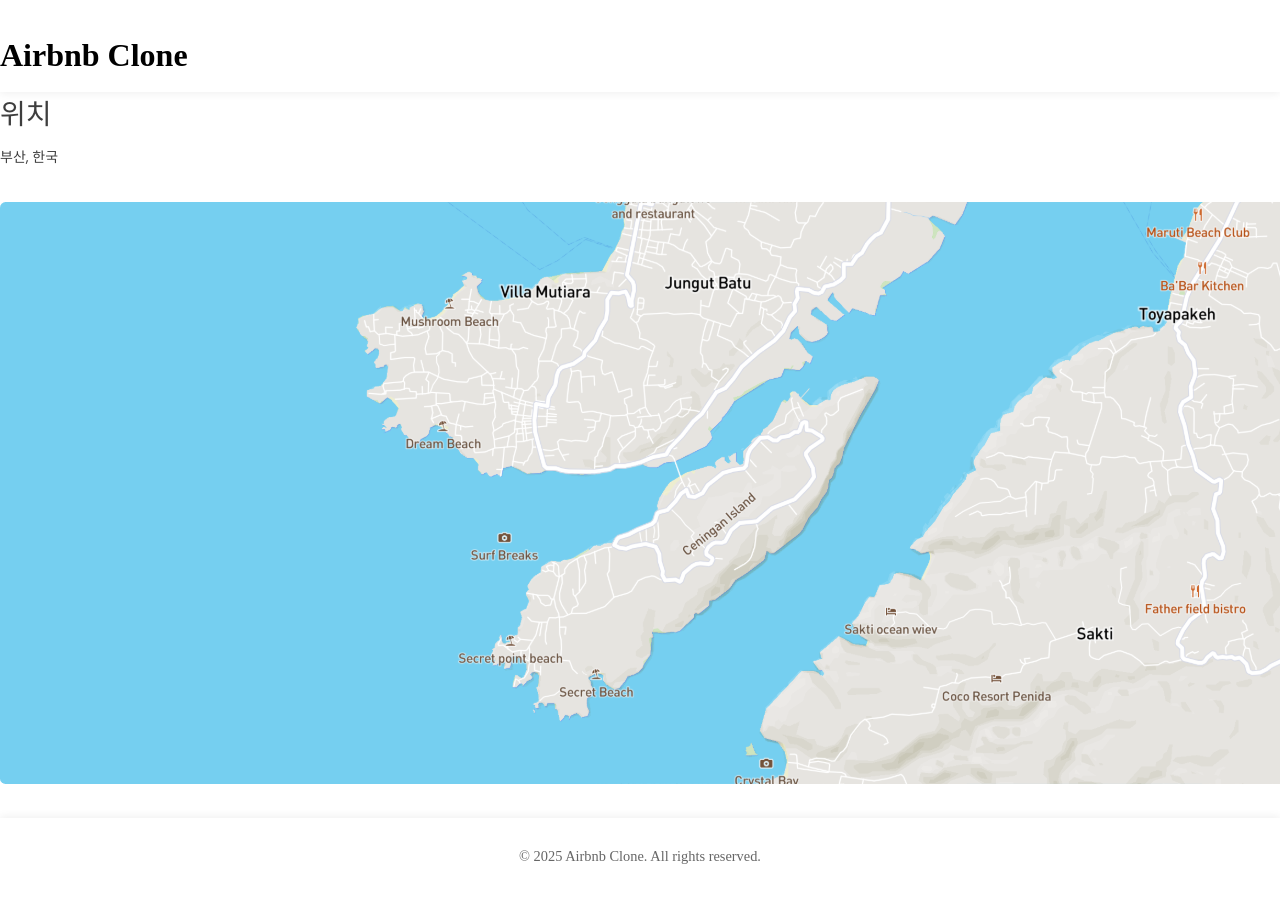
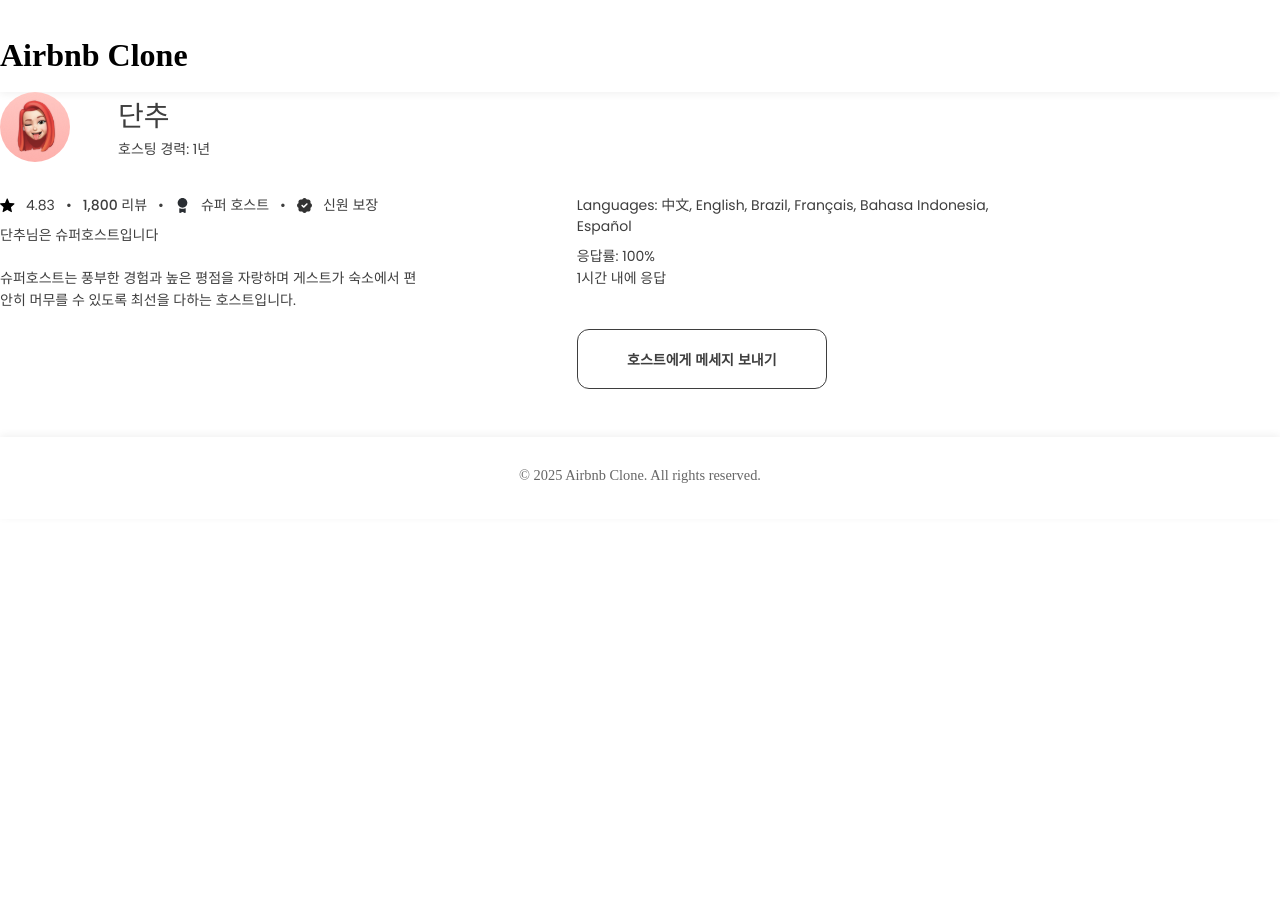
Before and after one commit to EFUB5-Doppelganger/Frontend, a Next.js app in the folder airbnb/: page /lodgingDetail in a window 1280 px wide. After the commit the page ends 800 px from the top, so only its background shows below. Built offline with nearby package versions, Linux system fonts and the light colour scheme.

Commit message:
feat: 숙소 상세 페이지 호스트 디테일 정보 ui

```diff
--- /dev/null
+++ b/airbnb/src/app/lodgingDetail/hostDetail.tsx
@@ -0,0 +1,164 @@
+import React from 'react';
+import styled from 'styled-components';
+import Image from 'next/image';
+import { Poppins } from 'next/font/google';
+
+const poppins = Poppins({ subsets: ['latin'], weight: ['400', '500', '600'] });
+
+export default function HostDetail () {
+  return (
+    <Wrapper>
+      <Header>
+        <Image
+          src="/profile/profile1.svg"
+          alt="프로필 사진"
+          width={70}
+          height={70}
+        />
+        <HostInfo>
+          <Name className={poppins.className}>단추</Name>
+          <History className={poppins.className}>호스팅 경력: 1년</History>
+        </HostInfo>
+      </Header>
+      <Container>
+        <SmallContainer>
+          <DetailedInfo>
+            <Image src="/star.svg" alt="별점" width={15} height={15} />
+            <Text className={poppins.className}>4.83</Text>
+            <Text className={poppins.className}>•</Text>
+            <TextStrong className={poppins.className}>1,800 리뷰</TextStrong>
+            <Text className={poppins.className}>•</Text>
+            <Image src="/superHostBlack.svg" alt="별점" width={15} height={15} />
+            <Text className={poppins.className}>슈퍼 호스트</Text>
+            <Text className={poppins.className}>•</Text>
+            <Image src="/certification.svg" alt="별점" width={15} height={15} />
+            <Text className={poppins.className}>신원 보장</Text>
+          </DetailedInfo>
+
+          <Description className={poppins.className}>
+            단추님은 슈퍼호스트입니다<br/>
+            <br/>
+            슈퍼호스트는 풍부한 경험과 높은 평점을 자랑하며 게스트가 숙소에서 편안히 머무를 수 있도록 최선을 다하는 호스트입니다.
+          </Description>
+        </SmallContainer>
+
+        <SmallContainer>
+          <Description className={poppins.className}>
+            Languages: 中文, English, Brazil, Français, Bahasa Indonesia, Español
+          </Description>
+          <Description className={poppins.className}>
+            응답률: 100%<br/>
+            1시간 내에 응답
+          </Description>
+          <MessageBtn>호스트에게 메세지 보내기</MessageBtn>
+        </SmallContainer>
+      </Container>
+    </Wrapper>
+  );
+}
+
+const Wrapper = styled.div`
+  display: flex;
+  flex-direction: column;
+  gap: 2rem;
+`;
+
+const Header = styled.div`
+  display: flex;
+  justify-content: flex-start;
+  align-items: center;
+  gap: 3rem;
+`;
+
+const Container = styled.div`
+  display: flex;
+  justify-content: flex-start;
+  align-items: flex-start;
+  gap: 9.3rem;
+  margin-bottom: 3rem;
+`;
+
+const SmallContainer = styled.div`
+  display: flex;
+  flex-direction: column;
+  justify-content: flex-start;
+  align-items: flex-start;
+  gap: 0.5rem;
+`;
+
+const HostInfo = styled.div`
+  display: flex;
+  flex-direction: column;
+  justify-content: center;
+  align-items: flex-start;
+`;
+
+const Name = styled.span`
+  color: #3E3E3E;
+  font-size: 1.75rem;
+  font-style: normal;
+  font-weight: 500;
+  line-height: normal;
+`;
+
+const History = styled.div`
+  color: #3E3E3E;
+  font-size: 0.875rem;
+  font-style: normal;
+  font-weight: 400;
+  line-height: normal;
+`;
+
+const DetailedInfo = styled.div`
+  display: flex;
+  justify-content: flex-start;
+  align-items: center;
+  gap: 0.69rem;
+`;
+
+const Text = styled.div`
+  color: #3E3E3E;
+  font-size: 0.875rem;
+  font-style: normal;
+  font-weight: 300;
+  line-height: normal;
+`;
+
+const TextStrong = styled.div`
+  color: #3E3E3E;
+  font-size: 0.875rem;
+  font-style: normal;
+  font-weight: 500;
+  line-height: normal;
+`;
+
+const Description = styled.p`
+  width: 26.75rem;
+  color: #3E3E3E;
+  font-size: 0.875rem;
+  font-style: normal;
+  font-weight: 400;
+  line-height: normal;
+  margin: 0;
+`;
+
+const MessageBtn = styled.button`
+  display: flex;
+  width: 15.625rem;
+  height: 3.75rem;
+  padding: 0.625rem;
+  justify-content: center;
+  align-items: center;
+  gap: 0.625rem;
+  flex-shrink: 0;
+  border-radius: 0.75rem;
+  border: 1px solid #3E3E3E;
+  background: #fff;
+  margin-top: 2rem;
+
+  color: #3E3E3E;
+  font-size: 0.875rem;
+  font-style: normal;
+  font-weight: 600;
+  line-height: normal;
+`;
--- a/airbnb/src/app/lodgingDetail/page.tsx
+++ b/airbnb/src/app/lodgingDetail/page.tsx
@@ -2,9 +2,9 @@
 
 import React from 'react';
 import Review from '@/app/common/review';
-import Location from '@/app/lodgingDetail/location';
+import HostDetail from '@/app/lodgingDetail/hostDetail';
 
 
 export default function Page() {
-  return <Location />
+  return <HostDetail />
 }
```
Also changed, not shown: airbnb/public/certification.svg (added), airbnb/public/superHostBlack.svg (added).
